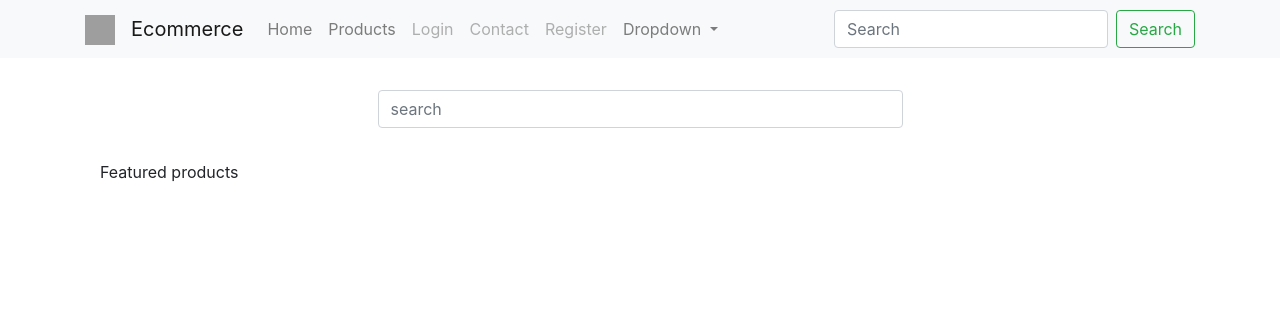
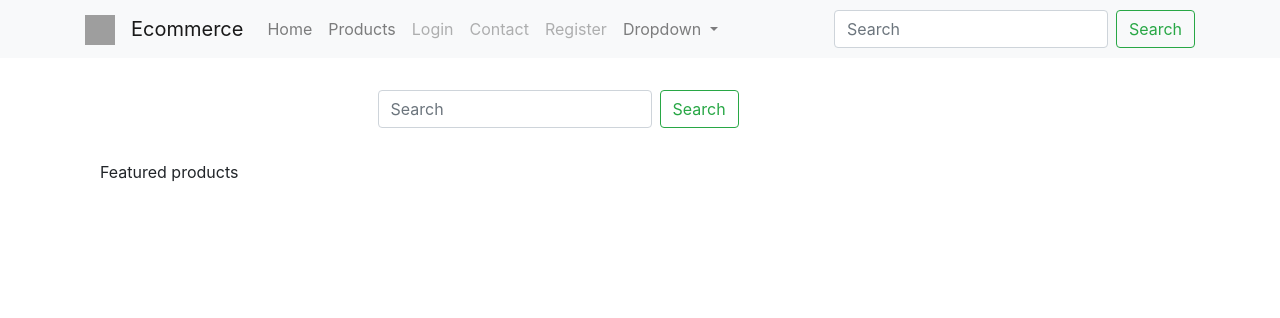
Before and after one commit to krismwas/ecomm, a Django app: template search/templates/search/view.html in a window 1280 px wide. Shown: the top 318 px of the page. Run offline with Django 3.2, Linux system fonts and the light colour scheme; the template is opened without the code that fills it, so the values that code supplies are empty; some libraries are stand-ins or nearby versions; grey boxes are pictures that could not be loaded.

Commit message:
single for both search forms

```diff
--- /dev/null
+++ b/search/templates/search/snippets/search-form.html
@@ -0,0 +1,4 @@
+ <form class="form-inline my-2 my-lg-0">
+  <input class="form-control mr-sm-2" type="search" placeholder="Search" aria-label="Search">
+  <button class="btn btn-outline-success my-2 my-sm-0" type="submit">Search</button>
+</form>
--- a/search/templates/search/view.html
+++ b/search/templates/search/view.html
@@ -9,7 +9,7 @@
                 <p>results for <b>{{ request.GET.q}}</b></p>
             {% else %}
                 <div class="col-6 col-md-4 col-lg-6 mx-auto py-3">
-                    <input type="text" class="form-control", placeholder="search">
+                    {% include 'search/snippets/search-form.html' %}
                 </div>
             {% endif %}
         </div>
--- a/templates/navbar.html
+++ b/templates/navbar.html
@@ -46,10 +46,7 @@
           </li>
 
         </ul>
-        <form class="form-inline my-2 my-lg-0">
-          <input class="form-control mr-sm-2" type="search" placeholder="Search" aria-label="Search">
-          <button class="btn btn-outline-success my-2 my-sm-0" type="submit">Search</button>
-        </form>
+       {% include 'search/snippets/search-form.html' %}
       </div>
   </div> <!-- container -->
 </nav>
```
